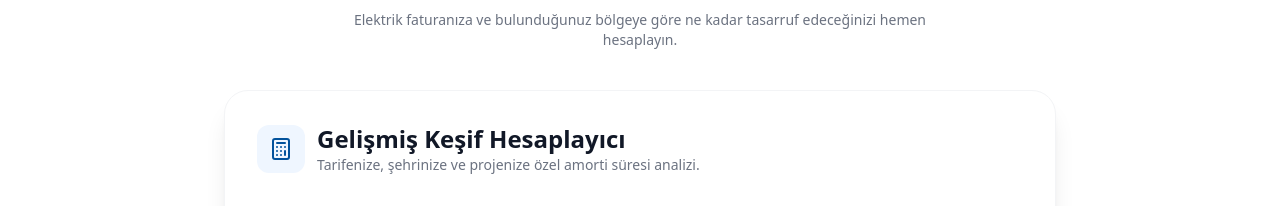
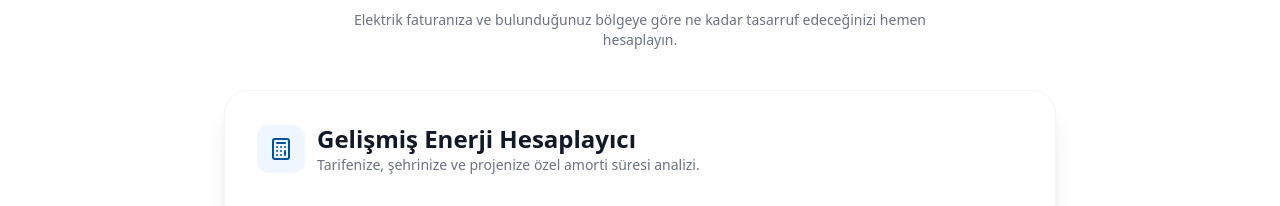
Before and after one commit to erentural/sozen-enerji, a Next.js app in the folder enerji-sistemi/: page / in a window 1280 px wide. Shown: the part 2264-2470 px from the top of the page. Built offline with nearby package versions, Linux system fonts and the light colour scheme; no server answers; the database is empty.

Commit message:
energy calculator düzenlendi

```diff
--- a/enerji-sistemi/components/EnergyCalculator.js
+++ b/enerji-sistemi/components/EnergyCalculator.js
@@ -108,7 +108,7 @@ export default function EnergyCalculator() {
           <Calculator className="w-6 h-6" />
         </div>
         <div>
-          <h3 className="text-2xl font-bold text-gray-900">Gelişmiş Keşif Hesaplayıcı</h3>
+          <h3 className="text-2xl font-bold text-gray-900">Gelişmiş Enerji Hesaplayıcı</h3>
           <p className="text-gray-500 text-sm">Tarifenize, şehrinize ve projenize özel amorti süresi analizi.</p>
         </div>
       </div>
```
